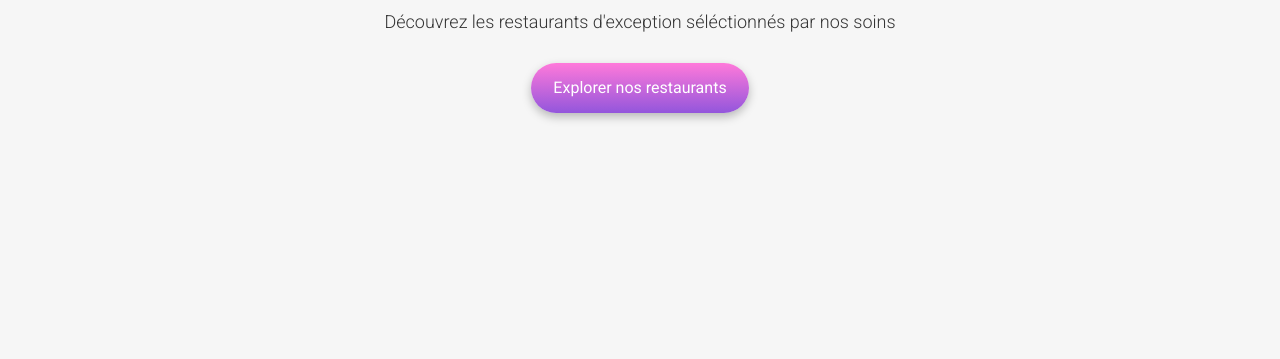
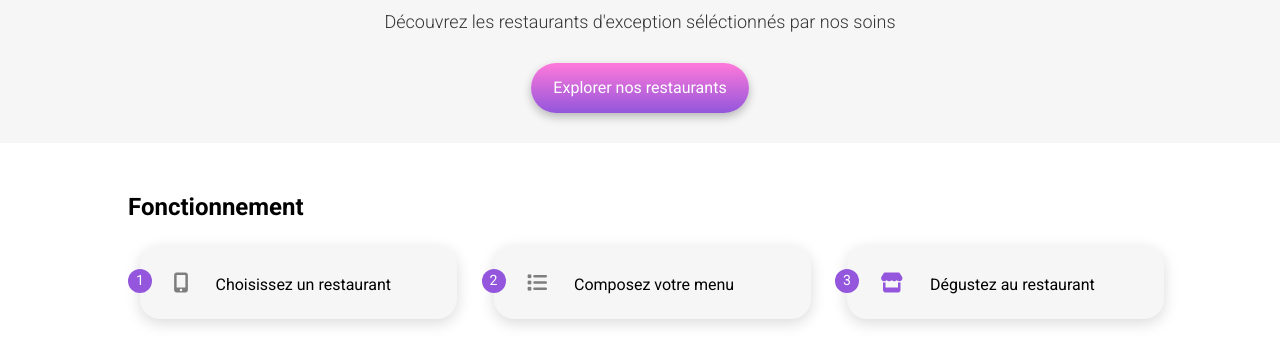
Before and after one commit to MihaiElectron/ohmyfood, a plain HTML site: page index.html in a window 1280 px wide. Shown: the part 247-606 px from the top of the page. Drawn offline with Linux system fonts and the light colour scheme; a web font is replaced by a local one.

Commit message:
feat(functioning): ajout section Fonctionnement

```diff
--- a/assets/styles/scss/abstracts/_variables.scss
+++ b/assets/styles/scss/abstracts/_variables.scss
@@ -39,6 +39,7 @@ $color-black: #101010;
 $color-bg: #f6f6f6;
 $color-white: #fff;
 $color-grey: #353535;
+$color-grey-icon: #7E7E7E;
 $color-grey2: #EAEAEA;
 
 // Buttons
--- /dev/null
+++ b/assets/styles/scss/layouts/_functioning.scss
@@ -0,0 +1,90 @@
+// layouts/_functioning.scss
+@use '../abstracts/mixins'as m;
+@use '../abstracts/variables' as v;
+
+.functioning {
+    padding: 48px 20px;
+    background-color: #fff;
+
+    &__container {
+        max-width: 1024px;
+        margin: 0 auto;
+        width: 100%;
+        @include m.flex($direction: column, $align: flex-start);
+    }
+
+    &__title {
+        margin-bottom: 26px;
+        font-size: v.$font-size-section-title;
+        font-weight: v.$font-weight-bold;
+    }
+
+    &__list {
+    @include m.flex($direction: column, $align: center);
+    width: 100%;
+    gap: 25px;
+    list-style: none;
+    padding: 0;
+    margin: 0;
+    counter-reset: functioning-counter;
+    }
+
+    &__item {
+    @include m.flex($justify: flex-start, $align: flex-end);
+    position: relative;
+    width: 95%;
+    padding: 26.2px 33.47px;
+    background-color: #F6F6F6;
+    border-radius: 20px;
+    box-shadow: 0px 4px 15px 0px rgba(0, 0, 0, 0.15);
+    gap: 27px;
+    }
+
+    &__number {
+    @include m.flex();
+    position: absolute;
+    left: -12px;
+    width: 24px;
+    height: 24px;
+    background: v.$color-primary; // Violet
+    color: #fff;
+    border-radius: 50%;
+    font-size: 14.18px;
+    font-weight: 500;
+    }
+
+    &__icon {
+    color: v.$color-grey-icon;
+    font-size: 20px;
+    }
+
+    &__item:nth-child(3) &__icon {
+        color: v.$color-primary;
+      }
+
+    &__text {
+    font-size: v.$font-size-button;
+    font-weight: 500;
+    color: #000;
+    line-height: 1; // Assure un alignement précis
+    }
+
+    @media screen and (min-width: 1024px) {
+        padding: 50px;
+
+        &__list {
+            margin-left: 12px;
+            flex-direction: row;
+            gap: 36.51px;
+        }
+
+        &__item {
+            flex: 1;
+            width: auto;
+        }
+
+        &__title {
+            margin-bottom: 25px;
+        }
+    }
+}
--- a/assets/styles/scss/layouts/_index.scss
+++ b/assets/styles/scss/layouts/_index.scss
@@ -6,3 +6,4 @@
 @forward 'location';
 @forward 'hero';
 @forward 'footer';
+@forward 'functioning';
--- a/assets/styles/scss/layouts/fonctioning.scss
+++ /dev/null
@@ -1,3 +0,0 @@
-// layouts/_functioning.scss
-@use '../abstracts/mixins';
-@use '../abstracts/variables' as v;
--- a/index.html
+++ b/index.html
@@ -44,7 +44,31 @@
         <button class="button button--large" type="submit">Explorer nos restaurants</button>
     </section>
 
+    <section class="functioning">
+        <div class="functioning__container">
+            <h2 class="functioning__title">Fonctionnement</h2>
 
+            <ol class="functioning__list">
+                <li class="functioning__item">
+                    <span class="functioning__number">1</span>
+                    <i class="functioning__icon fa-solid fa-mobile-screen-button"></i>
+                    <span class="functioning__text">Choisissez un restaurant</span>
+                </li>
+
+                <li class="functioning__item">
+                    <span class="functioning__number">2</span>
+                    <i class="functioning__icon fa-solid fa-list"></i>
+                    <span class="functioning__text">Composez votre menu</span>
+                </li>
+
+                <li class="functioning__item">
+                    <span class="functioning__number">3</span>
+                    <i class="functioning__icon fa-solid fa-store"></i>
+                    <span class="functioning__text">Dégustez au restaurant</span>
+                </li>
+            </ol>
+        </div>
+      </section>
 
 
 </body>
```
Also changed, not shown: assets/styles/css/fonctioning.css (deleted), assets/styles/css/fonctioning.min.css (deleted), assets/styles/css/main.css, assets/styles/css/main.min.css, 4 other files.
